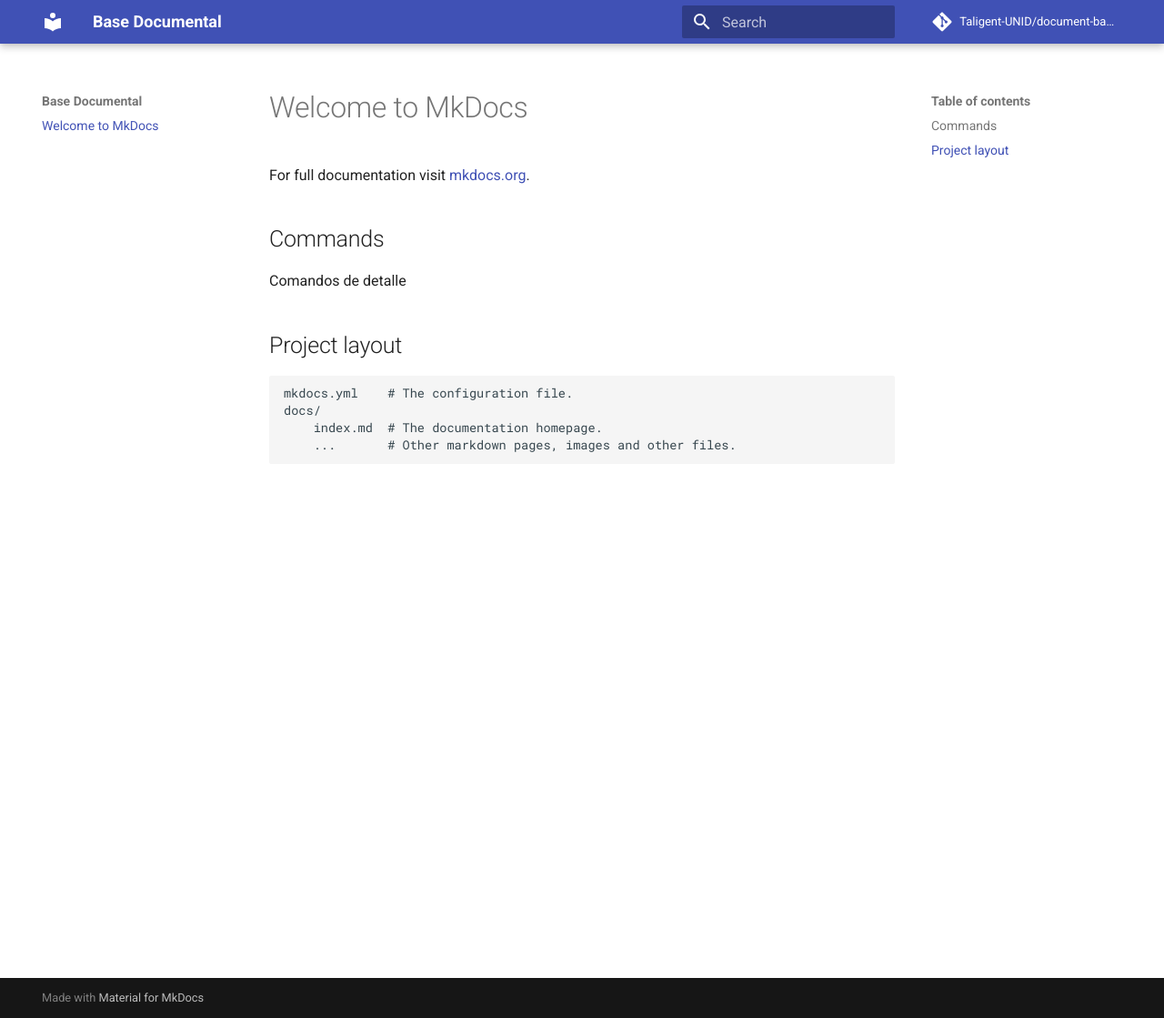
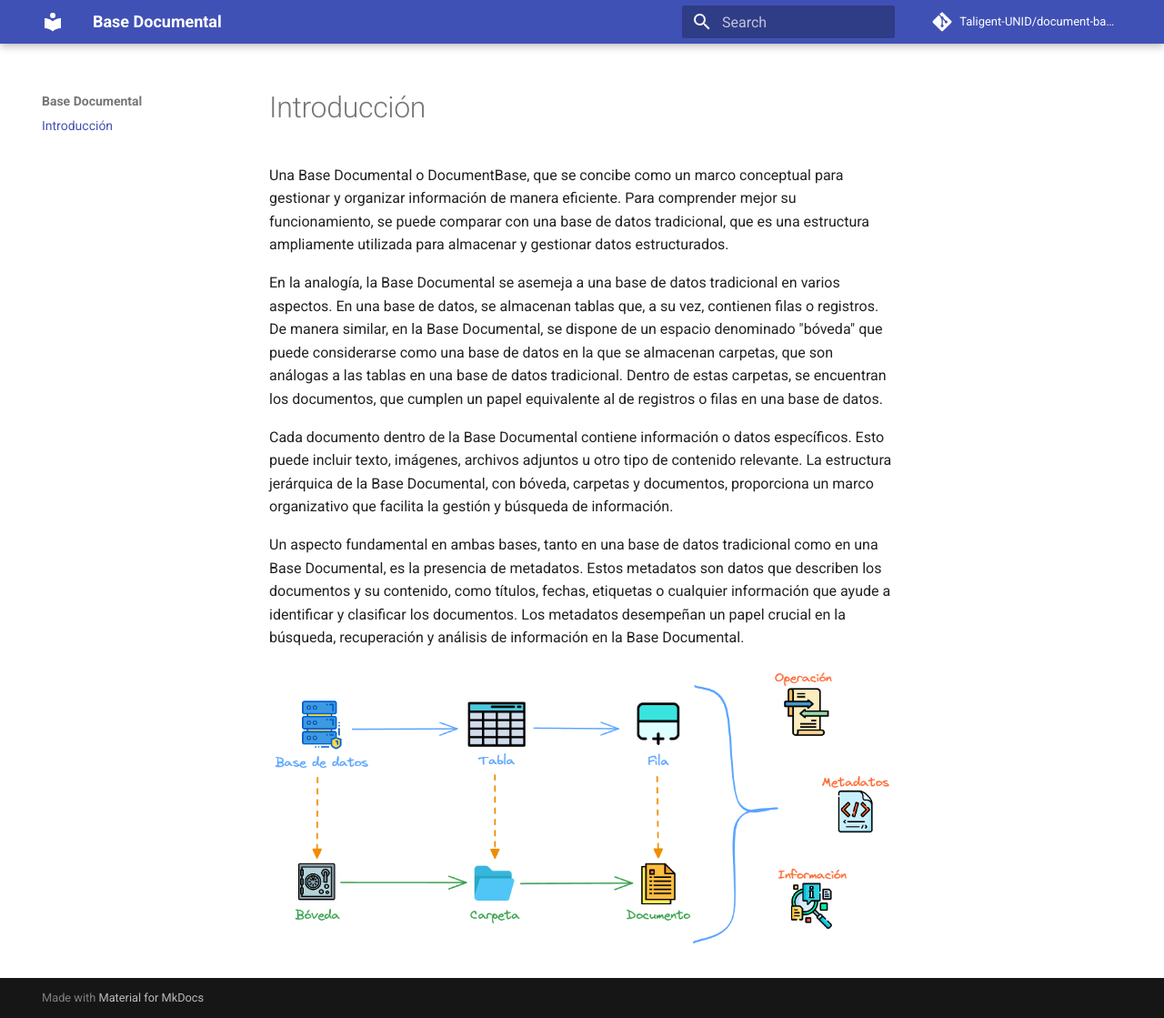
Before and after one commit to Taligent-UNID/document-base, an MkDocs documentation site: the page built from docs/index.md, in a window 1280 px wide and 1119 px high. Shown: the whole window at 91% size. Built offline with MkDocs 1.6.1 and Material for MkDocs 9.7.7, drawn with Linux system fonts in a browser that asks for light colours; comment, search, counter and statistics services are not loaded.

```diff
--- a/docs/index.md
+++ b/docs/index.md
@@ -1,14 +1,10 @@
-# Welcome to MkDocs
+# Introducción
+Una Base Documental o DocumentBase, que se concibe como un marco conceptual para gestionar y organizar información de manera eficiente. Para comprender mejor su funcionamiento, se puede comparar con una base de datos tradicional, que es una estructura ampliamente utilizada para almacenar y gestionar datos estructurados.
 
-For full documentation visit [mkdocs.org](https://www.mkdocs.org).
+En la analogía, la Base Documental se asemeja a una base de datos tradicional en varios aspectos. En una base de datos, se almacenan tablas que, a su vez, contienen filas o registros. De manera similar, en la Base Documental, se dispone de un espacio denominado "bóveda" que puede considerarse como una base de datos en la que se almacenan carpetas, que son análogas a las tablas en una base de datos tradicional. Dentro de estas carpetas, se encuentran los documentos, que cumplen un papel equivalente al de registros o filas en una base de datos.
 
-## Commands
+Cada documento dentro de la Base Documental contiene información o datos específicos. Esto puede incluir texto, imágenes, archivos adjuntos u otro tipo de contenido relevante. La estructura jerárquica de la Base Documental, con bóveda, carpetas y documentos, proporciona un marco organizativo que facilita la gestión y búsqueda de información.
 
-Comandos de detalle
+Un aspecto fundamental en ambas bases, tanto en una base de datos tradicional como en una Base Documental, es la presencia de metadatos. Estos metadatos son datos que describen los documentos y su contenido, como títulos, fechas, etiquetas o cualquier información que ayude a identificar y clasificar los documentos. Los metadatos desempeñan un papel crucial en la búsqueda, recuperación y análisis de información en la Base Documental.
 
-## Project layout
-
-    mkdocs.yml    # The configuration file.
-    docs/
-        index.md  # The documentation homepage.
-        ...       # Other markdown pages, images and other files.
+![base-documental-analogia](assets/images/base-documental-analogia.png)
```
Also changed, not shown: README.md (+13 -2 lines), docs/.obsidian/app.json (added), docs/.obsidian/appearance.json (added), docs/.obsidian/core-plugins-migration.json (added), docs/.obsidian/core-plugins.json (added), docs/.obsidian/workspace.json (added), docs/assets/images/base-documental-analogia.png (added).
